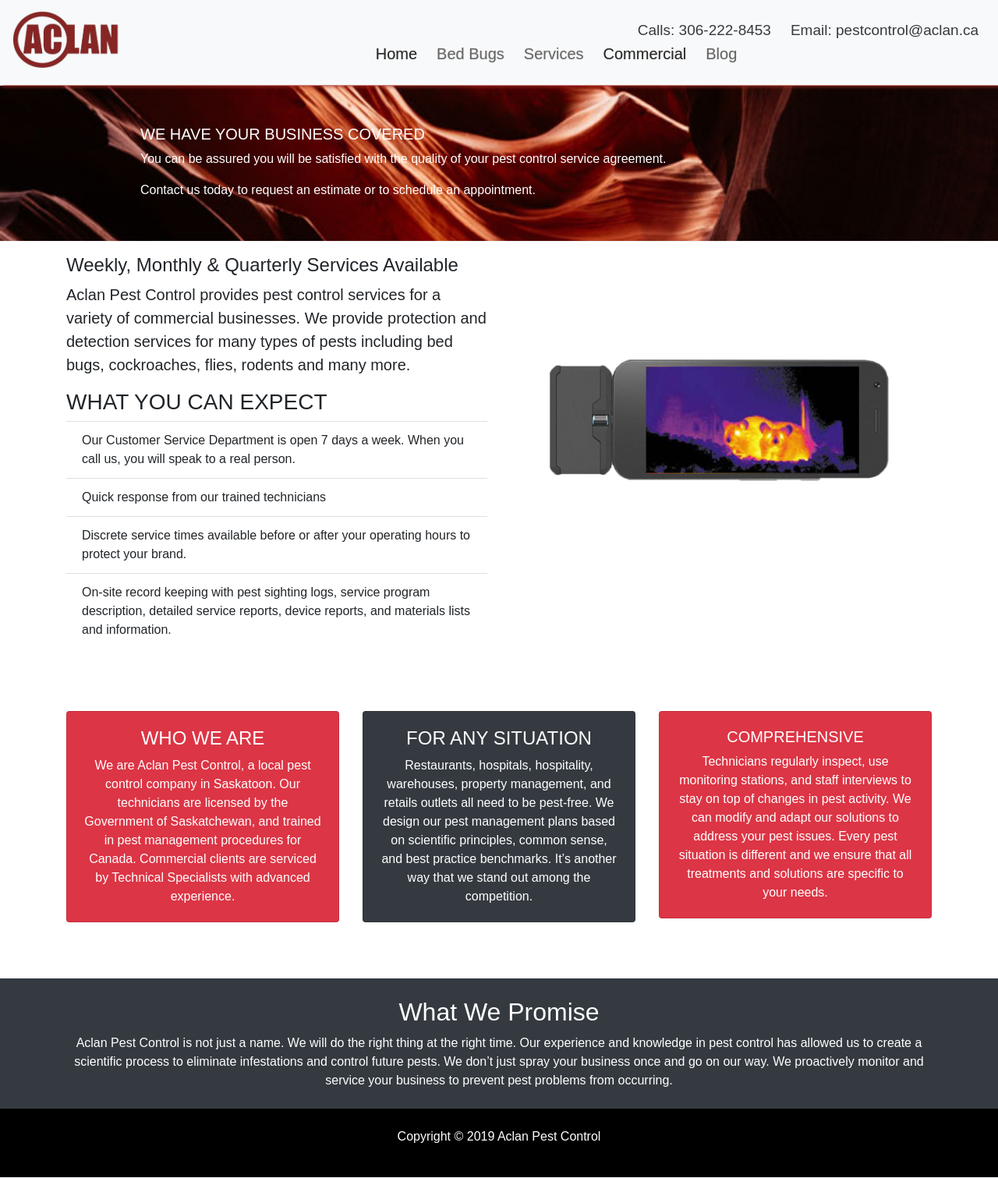
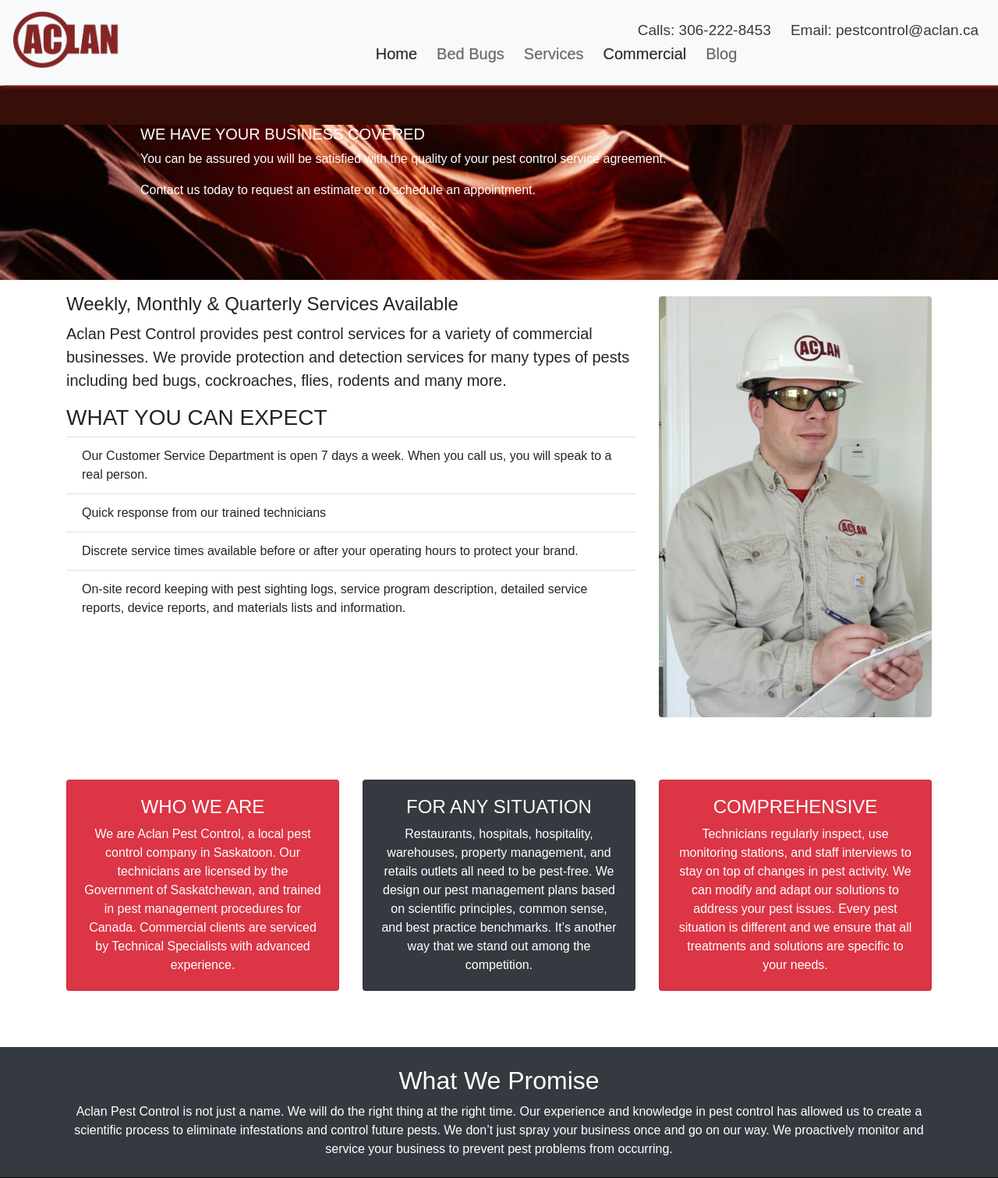
Before and after one commit to weizhang1994/weizhang1994.github.io, a PHP site: page /commercial.html in a window 1280 px wide. Shown: the top 1511 px of the page at 78% size. Run offline with PHP 8.4, Linux system fonts and the light colour scheme; some libraries are stand-ins or nearby versions.

Commit message:
Add files via upload

```diff
--- a/aclan/commercial.html
+++ b/aclan/commercial.html
@@ -61,7 +61,8 @@
     <div class="container">
       <div class="row">
         <div class="col-md-10 m-auto">
-          <h5>WE HAVE YOUR BUSINESS COVERED </h5>
+          <h5>WE HAVE YOUR BUSINESS COVERED</h5
+          >
           <p>You can be assured you will be satisfied with the quality of your pest control service agreement.
            <p>Contact us today to request an estimate or to schedule an appointment.</p> </p>
         </div>
@@ -73,7 +74,7 @@
   <section id="about" class="py-3">
     <div class="container">
       <div class="row">
-        <div class="col-md-6">
+        <div class="col-md-8">
           <h4>Weekly, Monthly & Quarterly Services Available</h4>
           <p class="lead">Aclan Pest Control provides pest control services for a variety of commercial businesses.  We provide protection and detection services for many types of pests including bed bugs, cockroaches, flies, rodents and many more.</p>
           <h3>WHAT YOU CAN EXPECT</h3>
@@ -88,8 +89,8 @@
 
 
         </div>
-        <div class="col-md-6">
-          <img src="img/camera.jpg" class="img-fluid rounded-circle d-none d-md-block about-img">
+        <div class="col-md-4">
+          <img src="img/dale1.jpg" class=" img-fluid mt-1 rounded d-none d-md-block about-img ">
         </div>
       </div>
       <p class="lead"> </p>
@@ -123,7 +124,7 @@
           <div class="card bg-danger text-white text-center">
             <div class="card-body">
 
-              <h5>COMPREHENSIVE</h5>
+              <h4>COMPREHENSIVE</h4>
               Technicians regularly inspect, use monitoring stations, and staff interviews to stay on top of changes in pest activity.  We can modify and adapt our solutions to address your pest issues. Every pest situation is different and we ensure that all treatments and solutions are specific to your needs.
             </div>
           </div>
--- a/aclan/css/style.css
+++ b/aclan/css/style.css
@@ -57,12 +57,12 @@ body {
 
   #video-play {
     position: relative;
-    min-height: 450px;
+    min-height: 300px;
     background: url('../img/bg6.jpg');
     background-attachment: fixed;
     background-size:cover;
     background-repeat: no-repeat ;
-    background-position: 0px 50px;
+    background-position: 0px 100px;
     text-align: center;
     color:  #fff;
 
@@ -74,12 +74,13 @@ body {
 
 
 #page-header {
-  height: 200px;
+  height: 250px;
   background: url('../img/aclan4.jpg');
-
+  background-position: 0px 50px;
   background-size:cover;
   background-repeat: no-repeat ;
   background-attachment: fixed;
+  background-color: rgb(56, 14, 8);
 
   color:  #fff;
   border-bottom: 1px #eee solid;
--- a/aclan/index.html
+++ b/aclan/index.html
@@ -134,9 +134,9 @@
 
         <div class="row">
           <div class="col">
-            <div class="container p-5">
-              <a href="#" class=" video" data-video="https://www.youtube.com/embed/fCdmfopnLjw" data-toggle="modal" data-target="#videoModal">
-                <i class="pt-5  mt-5 fas fa-play fa-3x"></i>
+            <div class="container pt-4">
+              <a href="#" class= "video" data-video="https://www.youtube.com/embed/fCdmfopnLjw" data-toggle="modal" data-target="#videoModal">
+                <i class="fas fa-play fa-3x mt-5 pt-5"></i>
               </a>
               <h3 class="mt-4">See What We Do</h3>
             </div>
```
Also changed, not shown: aclan/img/dale1.jpg (added).
